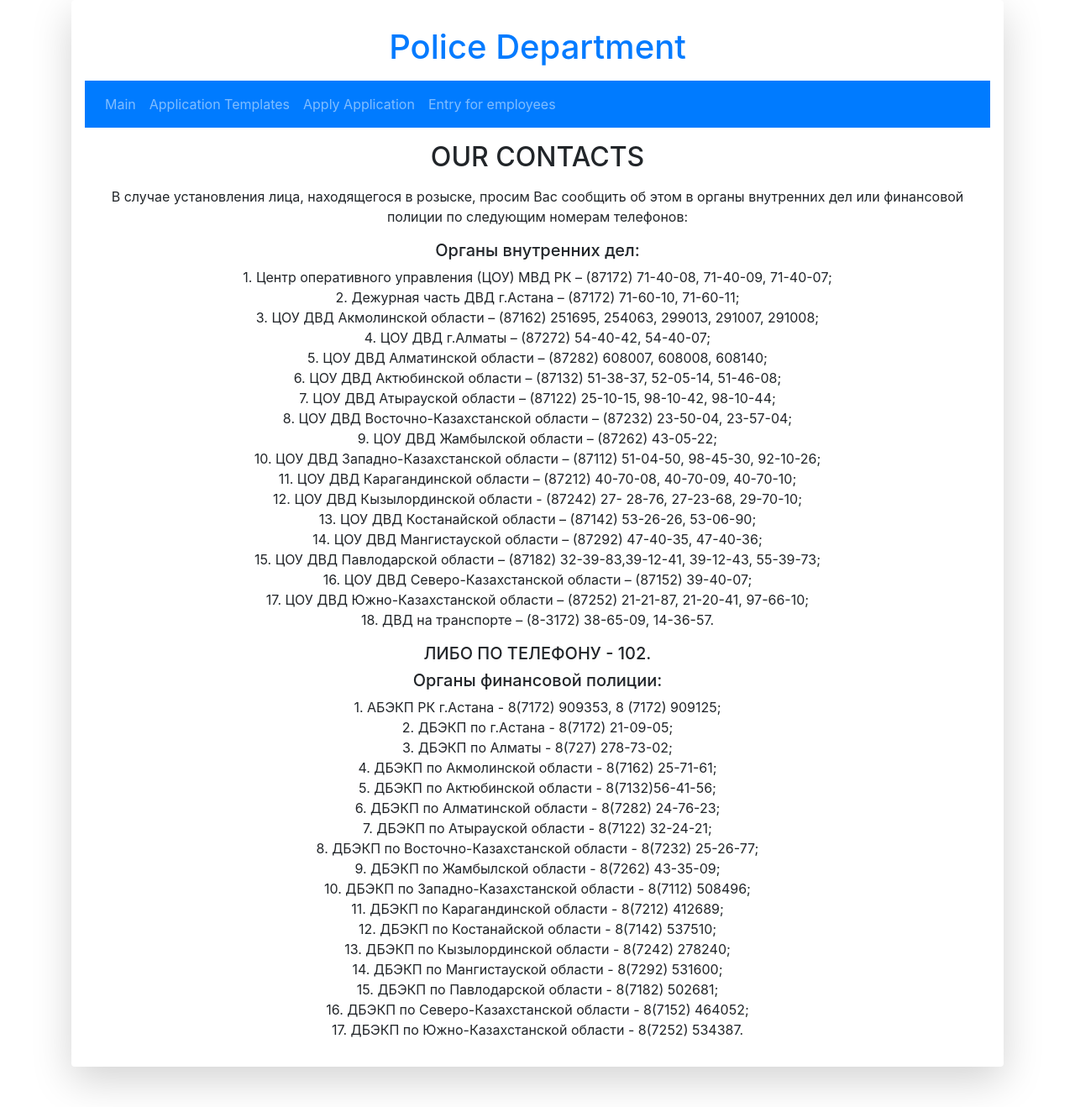
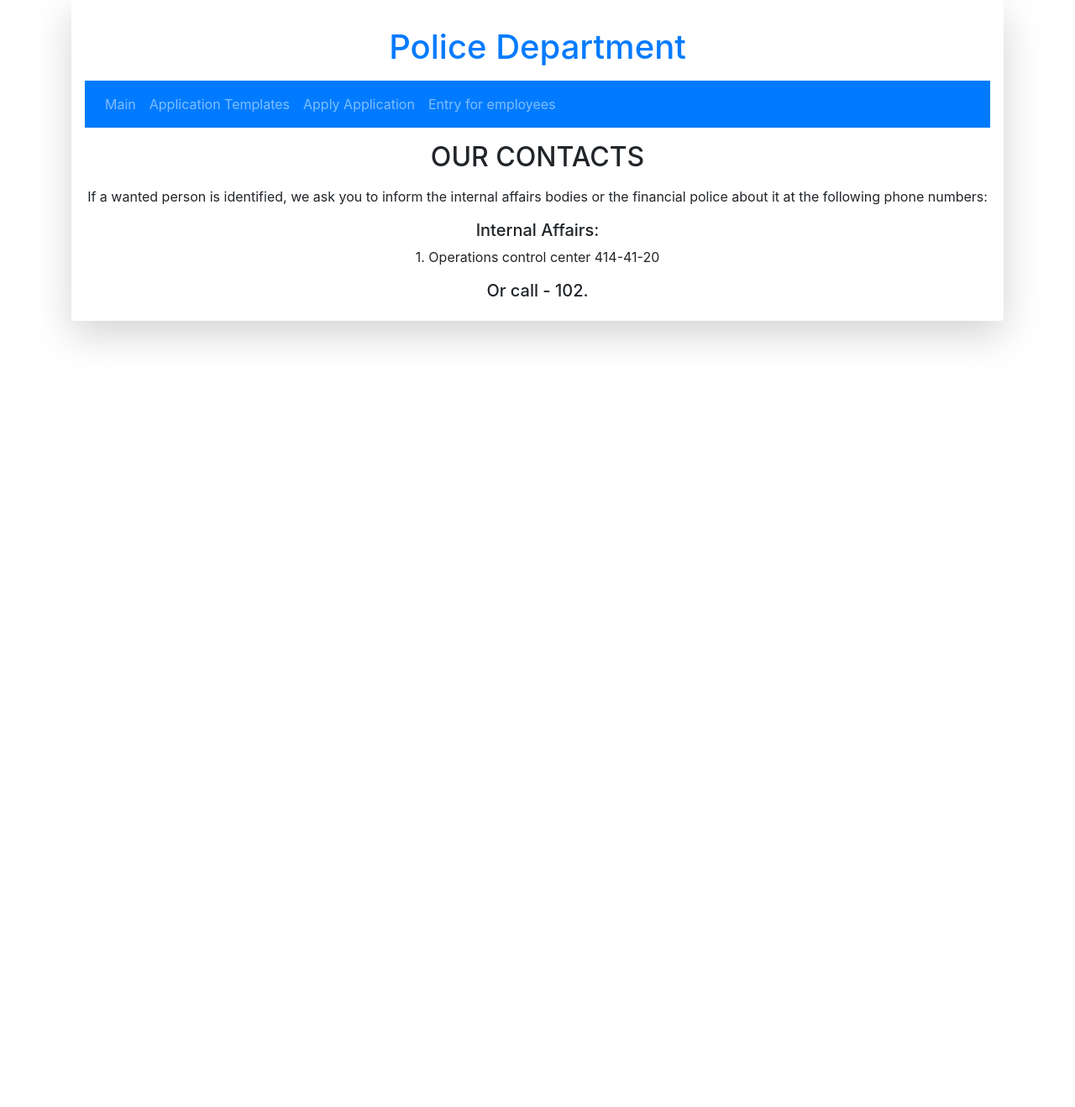
Before and after one commit to trynusnick13/epolice-dep-ua, a Flask app: page /contact in a window 1280 px wide. Shown: the whole page at 84% size. After the commit the page ends 411 px from the top, so only its background shows below. Run offline with Flask 2, Linux system fonts and the light colour scheme; some libraries are stand-ins or nearby versions.

```diff
--- a/app/templates/contact.html
+++ b/app/templates/contact.html
@@ -10,51 +10,14 @@
     <p> </p>
     </div>
     <div>
-    <p>В случае установления лица, находящегося в розыске, просим Вас сообщить об этом в органы внутренних дел или финансовой полиции по следующим номерам телефонов:</p>
-        <h5>Органы внутренних дел:</h5>
+    <p>If a wanted person is identified, we ask you to inform the internal affairs bodies or the financial police about it at the following phone numbers:</p>
+        <h5>Internal Affairs:</h5>
         <ul>
-            <li>1.	Центр оперативного управления (ЦОУ) МВД РК – (87172) 71-40-08,  71-40-09,  71-40-07;</li>
-            <li>2.	Дежурная часть ДВД г.Астана – (87172) 71-60-10, 71-60-11;</li>
-            <li>3.	ЦОУ ДВД Акмолинской области – (87162) 251695, 254063, 299013, 291007, 291008;</li>
-            <li>4.	ЦОУ ДВД г.Алматы – (87272) 54-40-42, 54-40-07;</li>
-            <li>5.	ЦОУ ДВД Алматинской области – (87282) 608007, 608008, 608140;</li>
-            <li>6.	ЦОУ ДВД Актюбинской области – (87132) 51-38-37, 52-05-14, 51-46-08;</li>
-            <li>7.	ЦОУ ДВД Атырауской области – (87122)  25-10-15, 98-10-42, 98-10-44;</li>
-            <li>8.	ЦОУ ДВД Восточно-Казахстанской области – (87232) 23-50-04, 23-57-04;</li>
-            <li>9.	ЦОУ ДВД Жамбылской области – (87262) 43-05-22;</li>
-            <li>10.	ЦОУ ДВД Западно-Казахстанской области – (87112) 51-04-50, 98-45-30, 92-10-26;</li>
-            <li>11.	ЦОУ ДВД Карагандинской области – (87212) 40-70-08, 40-70-09, 40-70-10;</li>
-            <li>12.	ЦОУ ДВД Кызылординской области   - (87242) 27- 28-76, 27-23-68, 29-70-10;</li>
-            <li>13.	ЦОУ ДВД Костанайской области – (87142) 53-26-26, 53-06-90;</li>
-            <li>14.	ЦОУ ДВД Мангистауской области – (87292) 47-40-35, 47-40-36;</li>
-            <li>15.	ЦОУ ДВД Павлодарской области – (87182) 32-39-83,39-12-41, 39-12-43, 55-39-73;</li>
-            <li>16.	ЦОУ ДВД Северо-Казахстанской области – (87152) 39-40-07;</li>
-            <li>17.	ЦОУ ДВД Южно-Казахстанской области – (87252) 21-21-87, 21-20-41, 97-66-10;</li>
-            <li>18.	ДВД на транспорте – (8-3172) 38-65-09, 14-36-57.</li>
+            <li>1.	Operations control center 414-41-20</li>
     </ul>
 
-        <h5>ЛИБО ПО ТЕЛЕФОНУ   - 102.</h5>
+        <h5>Or call   - 102.</h5>
 
-        <h5>Органы финансовой полиции:</h5>
-        <ul>
-            <li>1.	АБЭКП РК г.Астана - 8(7172) 909353, 8 (7172) 909125;</li>
-            <li>2.	ДБЭКП по г.Астана - 8(7172) 21-09-05;</li>
-            <li>3.	ДБЭКП по Алматы - 8(727) 278-73-02;</li>
-            <li>4.	ДБЭКП по Акмолинской области - 8(7162) 25-71-61;</li>
-            <li>5.	ДБЭКП по Актюбинской области - 8(7132)56-41-56;</li>
-            <li>6.	ДБЭКП по Алматинской области - 8(7282) 24-76-23;</li>
-            <li>7.	ДБЭКП по Атырауской области - 8(7122) 32-24-21;</li>
-            <li>8.	ДБЭКП по Восточно-Казахстанской области - 8(7232) 25-26-77;</li>
-            <li>9.	ДБЭКП по Жамбылской области - 8(7262) 43-35-09;</li>
-            <li>10.	ДБЭКП по Западно-Казахстанской области -  8(7112) 508496;</li>
-            <li>11.	ДБЭКП по Карагандинской области - 8(7212) 412689;</li>
-            <li>12.	ДБЭКП по Костанайской области - 8(7142) 537510;</li>
-            <li>13.	ДБЭКП по Кызылординской области - 8(7242) 278240;</li>
-            <li>14.	ДБЭКП по Мангистауской области - 8(7292) 531600;</li>
-            <li>15.	ДБЭКП по Павлодарской области - 8(7182) 502681;</li>
-            <li>16.	ДБЭКП по Северо-Казахстанской области -  8(7152) 464052;</li>
-            <li>17.	ДБЭКП по Южно-Казахстанской области - 8(7252) 534387.</li>
-        </ul>
     </div>
 </div>
 
```
Also changed, not shown: requirements.txt (+13 -27 lines).
